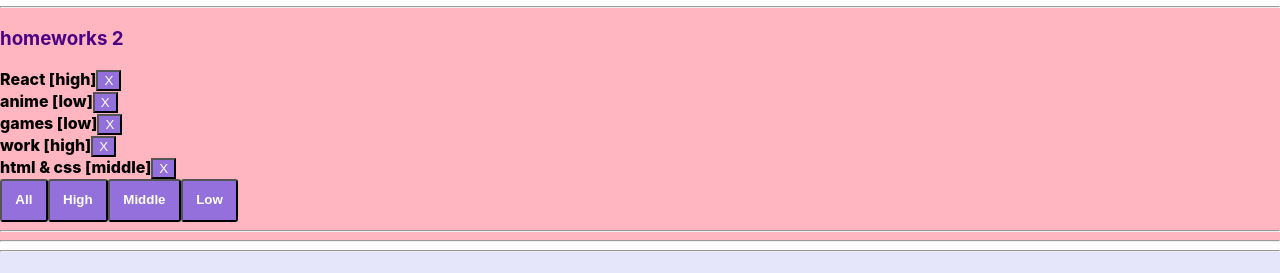
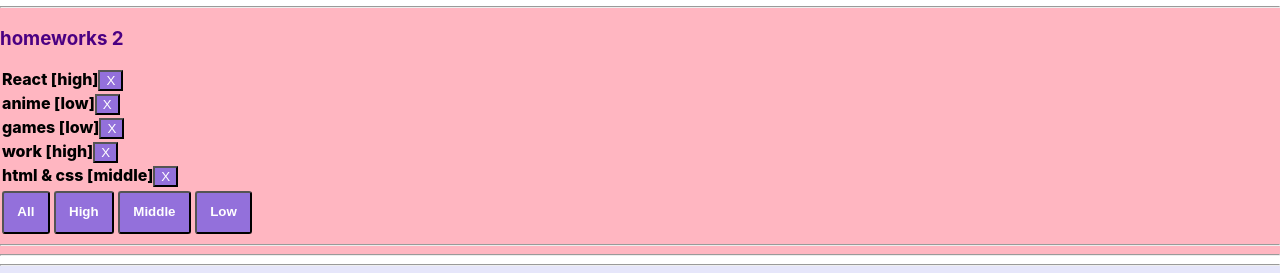
Before and after one commit to Diana-ctrl/HomeWork-first-part, a React (Create React App) app: page / in a window 1280 px wide. Shown: the part 262-535 px from the top of the page. Built offline with nearby package versions, Linux system fonts and the light colour scheme.

Commit message:
last chenges

```diff
--- a/src/p2-homeworks/h2/Affair.tsx
+++ b/src/p2-homeworks/h2/Affair.tsx
@@ -12,7 +12,7 @@ function Affair(props: AffairPropsType) {
     const deleteCallback = () => { props.deleteAffairCallback(props.affair._id) }
 
     return (
-        <div>
+        <div style ={{margin: '2px'}}>
             {`${props.affair.name} [${props.affair.priority}]`}
             <button onClick={deleteCallback} style= {{backgroundColor: '#9370db', color: 'white'}} >X</button>
         </div>
--- a/src/p2-homeworks/h2/Affairs.module.css
+++ b/src/p2-homeworks/h2/Affairs.module.css
@@ -2,6 +2,7 @@
 
 }
 .button {
+    margin: 2px;
     font-weight: 800;
     color: white;
     text-decoration: none;
```
Also changed, not shown: package.json (line endings or trailing spaces).
